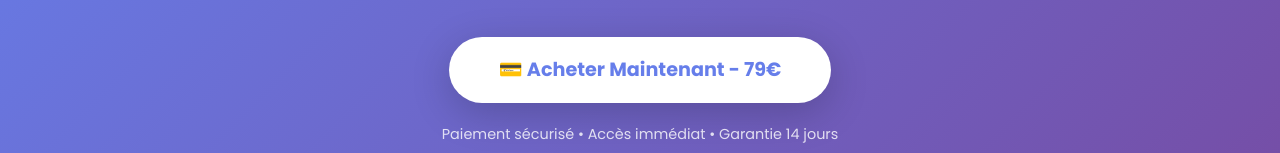
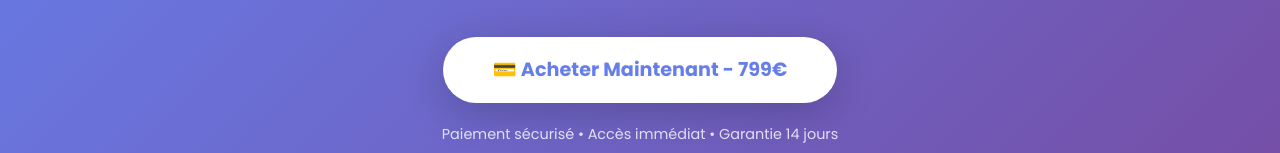
Before and after one commit to olirobz31/page-de-vente, a plain HTML site: page index.html in a window 1280 px wide. Shown: the part 8639-8792 px from the top of the page. Drawn offline with Linux system fonts and the light colour scheme.

```diff
--- a/index.html
+++ b/index.html
@@ -651,7 +651,7 @@
     <div class="container">
       <h2>Prêt à Améliorer Votre Site ?</h2>
       <p>Obtenez le formulaire le plus professionnel du marché en quelques minutes</p>
-      <a href="#contact" class="cta-primary">💳 Acheter Maintenant - 79€</a>
+      <a href="#contact" class="cta-primary">💳 Acheter Maintenant - 799€</a>
       <p style="margin-top: 20px; font-size: 0.9em; opacity: 0.8;">Paiement sécurisé • Accès immédiat • Garantie 14 jours</p>
     </div>
   </section>
```
